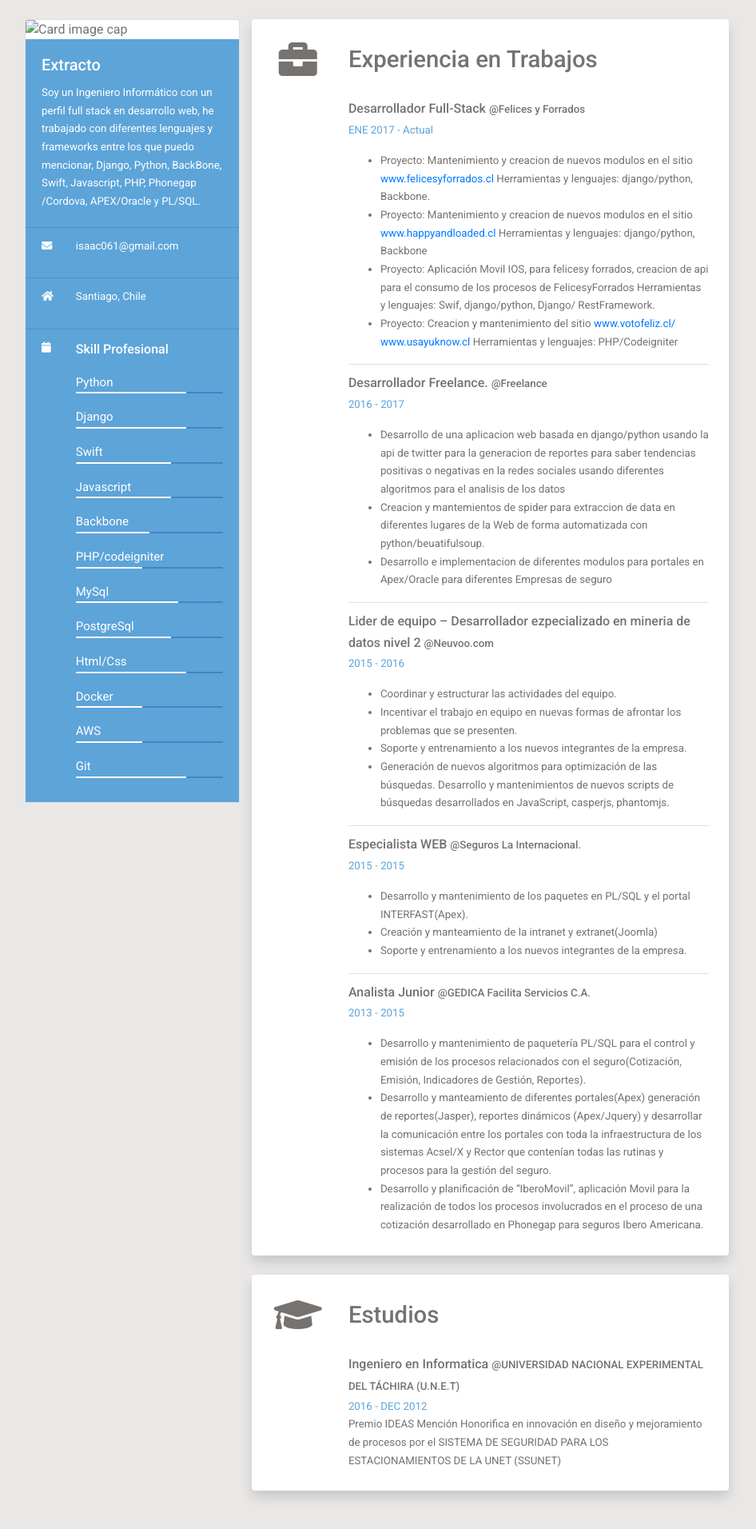
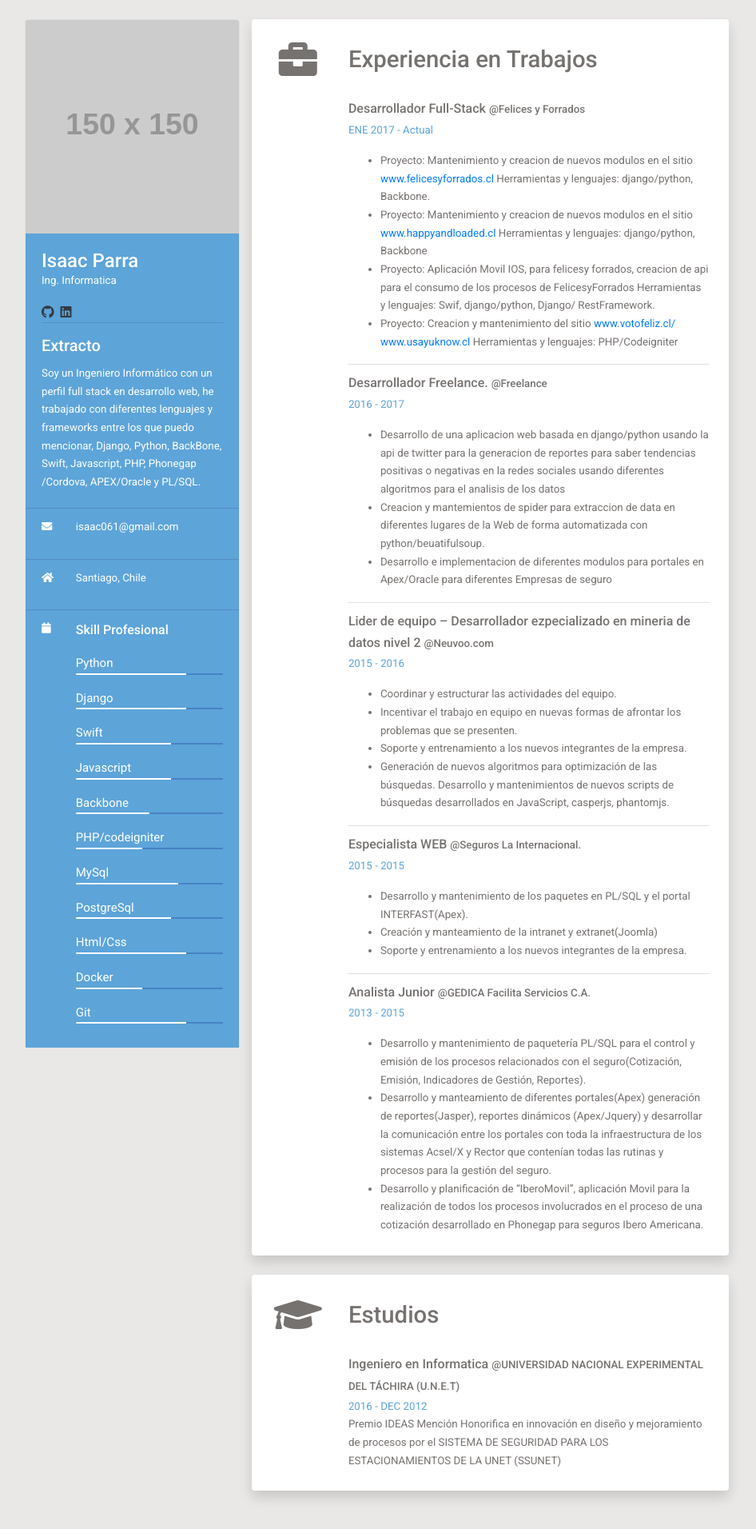
Before and after one commit to pisaacode/myweb, a Django app: page / in a window 1280 px wide. Shown: the whole page at 80% size, without its empty margins (176-1122 px from the left). Run offline with Django 3.2, Linux system fonts and the light colour scheme; grey boxes labelled with a size stand in for pictures from a placeholder-image service; some libraries are stand-ins or nearby versions.

Commit message:
Fix style

```diff
--- a/static/css/style.css
+++ b/static/css/style.css
@@ -86,3 +86,13 @@
         max-width: 70%;
     }
 }
+@media (max-width: 993px){
+    .pi {
+        padding: 0px;
+    }
+}
+@media (min-width: 994px){
+    .pi {
+        padding-left: 15px;
+    }
+}
--- a/templates/home/home.html
+++ b/templates/home/home.html
@@ -2,14 +2,15 @@
 <!DOCTYPE html>
 <html lang="en">
 <head>
+    <link rel="icon" type="image/png" href="{% static 'img/favicon.ico' %}">
     <meta charset="UTF-8">
     <meta name="viewport" content="width=device-width, initial-scale=1.0">
     <meta http-equiv="X-UA-Compatible" content="ie=edge">
-    <title>Document</title>
+    <title>Isaac Parra</title>
 
 
     <link rel="stylesheet" href="https://stackpath.bootstrapcdn.com/bootstrap/4.3.1/css/bootstrap.min.css" integrity="sha384-ggOyR0iXCbMQv3Xipma34MD+dH/1fQ784/j6cY/iJTQUOhcWr7x9JvoRxT2MZw1T" crossorigin="anonymous">
-    <link rel="stylesheet" href="{% static 'css/style.css' %}">
+    <link rel="stylesheet" href="{% static 'css/style.css' %}?id=5">
     <link rel="stylesheet" href="https://use.fontawesome.com/releases/v5.7.0/css/all.css" integrity="sha384-lZN37f5QGtY3VHgisS14W3ExzMWZxybE1SJSEsQp9S+oqd12jhcu+A56Ebc1zFSJ" crossorigin="anonymous">
     <link href="https://fonts.googleapis.com/css?family=Roboto:400,500&display=swap" rel="stylesheet">
 
@@ -18,10 +19,16 @@
 
     <div class="container">
         <div class="row">
-            <div class="col-lg-4 col-md-12">
+            <div class="col-lg-4 col-md-12 pi">
                 <div class="card">
-                    <img class="card-img-top" src="https://via.placeholder.com/150" alt="Card image cap">
+                    <div class="card-img-caption">
+                        <img class="card-img-top" src="http://placehold.it/150x150" alt="Card image cap">
+                    </div>
                     <div class="card-body blue">
+                      <h4 class="card-title">Isaac Parra<p>Ing. Informatica</p></h4>
+                      <a href="https://github.com/isaacFyF" target="_blank" class="btn-git"><i class="fab fa-github pr-1 text-dark"></i> </a>
+                      <a href="https://www.linkedin.com/in/isaac-parra-2975026a/" target="_blank" class="btn-git"><i class="fab fa-linkedin pr-1 text-dark"></i> </a>
+                      <hr class="mt-0" style="color: #0056b2;" />
                       <h5 class="card-title">Extracto</h5>
                       <p class="card-text">Soy un Ingeniero Informático con un perfil full stack en desarrollo web, he trabajado con diferentes lenguajes
                            y frameworks entre los que puedo mencionar, Django, Python, BackBone, Swift, Javascript, PHP, Phonegap /Cordova, APEX/Oracle y PL/SQL.</p>
@@ -81,10 +88,6 @@
                                         <div class="progress-bar" role="progressbar" style="width: 75%;" aria-valuenow="75" aria-valuemin="0" aria-valuemax="100"></div>
                                     </div>
                                     <span>Docker</span>
-                                    <div class="progress" style="height: 2px;">
-                                        <div class="progress-bar" role="progressbar" style="width: 45%;" aria-valuenow="45" aria-valuemin="0" aria-valuemax="100"></div>
-                                    </div>
-                                    <span>AWS</span>
                                     <div class="progress" style="height: 2px;">
                                         <div class="progress-bar" role="progressbar" style="width: 45%;" aria-valuenow="45" aria-valuemin="0" aria-valuemax="100"></div>
                                     </div>
```
Also changed, not shown: static/img/favicon.ico (added).
